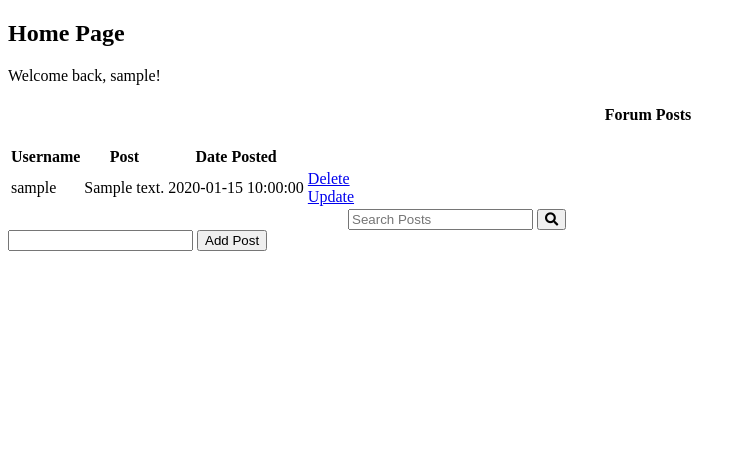
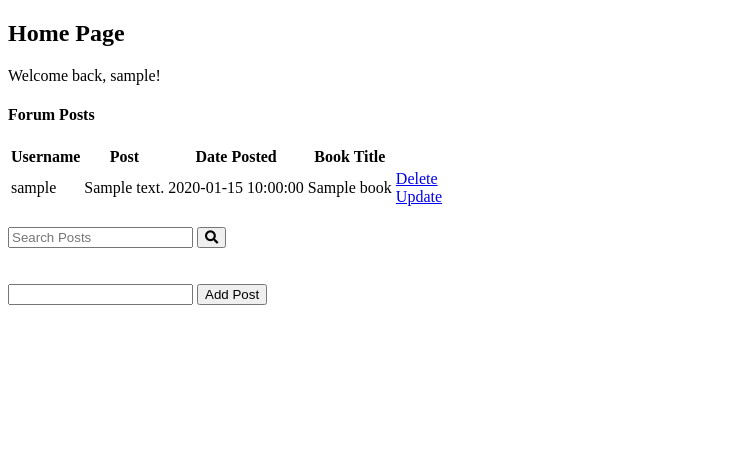
Before and after one commit to sharonwangg/cs411-proj, a Flask app: page /home in a window 1280 px wide. Shown: the part 85-555 px from the top of the page, without its empty margins (0-746 px from the left). Run offline with Flask 2, Linux system fonts and the light colour scheme; the visitor is signed in with stand-in values (Sample User, id 1); tables that the repository leaves empty hold one stand-in row (values such as "Sample post"); style sheets or scripts are compiled from the project's sources.

Commit message:
displays book title

```diff
--- a/cs411_project/back/for_demo/basic_insert.py
+++ b/cs411_project/back/for_demo/basic_insert.py
@@ -45,7 +45,7 @@ def show_post():
         with connection.cursor() as cur:
 
 
-            cur.execute('Select username, text1,dateTime,post_id from post order by dateTime desc')
+            cur.execute('Select p.username, p.text1,p.dateTime,p.post_id, b.book_title from post p natural join books b order by dateTime desc')
             rows = cur.fetchall()
             returni=rows
     finally:
@@ -125,7 +125,7 @@ def search_me(value):
         with connection.cursor() as cur:
 
 
-            cur.execute('Select username, text1,dateTime from post where text1 like %s or username like %s order by dateTime', ("%" + value + "%","%" + value + "%"))
+            cur.execute('Select p.username, p.text1,p.dateTime,p.post_id, b.book_title from post p natural join books b where p.text1 like %s or p.username like %s or b.book_title like %s order by dateTime', ("%" + value + "%","%" + value + "%", "%" + value + "%"))
             rows = cur.fetchall()
             returni=rows
 
@@ -230,7 +230,7 @@ def index():
         task_content = request.form['content']
         try:
             print(datetime.now())
-            create_post(session['username'],task_content,datetime.now(),'12')
+            create_post(session['username'],task_content,datetime.now(),'62')
             #val=show_post()
             return redirect('/home')
         except:
@@ -347,7 +347,7 @@ def search():
         if len(returns) == 0:
             return render_template('home.html', msg='No such posts')
         else:
-            return render_template('home.html',msg='These are the records',task=returns, usr = session['username'])
+            return render_template('home.html',msg='These are the records',tasks=returns, usr = session['username'])
 
     #return render_template('home.html')
 
--- a/cs411_project/back/for_demo/templates/home.html
+++ b/cs411_project/back/for_demo/templates/home.html
@@ -8,32 +8,21 @@
 <body>
 <div class="content">
 
-    <h4 style="text-align: center">Forum Posts</h4>
-
-
-
-
-        <p></p>
-        <center>
-        {% for data in task %}
-            <tr>
-                <td> {{data[1]}} by {{data[0]}} on {{data[2]}} </td>
-                </br>
-            </tr>
-        {% endfor %}
-        </center>
+    <h4>Forum Posts</h4>
 
         <table>
             <tr>
                 <th>Username</th>
                 <th>Post</th>
                 <th>Date Posted</th>
+                <th>Book Title</th>
             </tr>
             {% for task in tasks %}
                 <tr>
                     <td>{{ task[0] }}</td>
                     <td>{{ task[1] }}</td>
                     <td>{{ task[2] }}</td>
+                    <td>{{ task[4] }}</td>
                     {% if task[0] == usr %}
                     <td>
                         <a href="/delete/{{task[3]}}">Delete</a>
@@ -45,14 +34,15 @@
                 </tr>
             {% endfor %}
         </table>
-
-        <form method="post" action="/search"
-        style="margin:auto;max-width:600px">
+         <br>
+         <form method="post" action="/search"
+         >
            <input type="text" placeholder="Search Posts" name="book">
            <button type="submit"><i class="fa fa-search"></i>
            </button>
        </form>
-
+       <br>
+       <br>
     <div class="form">
         <form action="/" method="POST">
             <input type="text" name="content" id="content">
```
